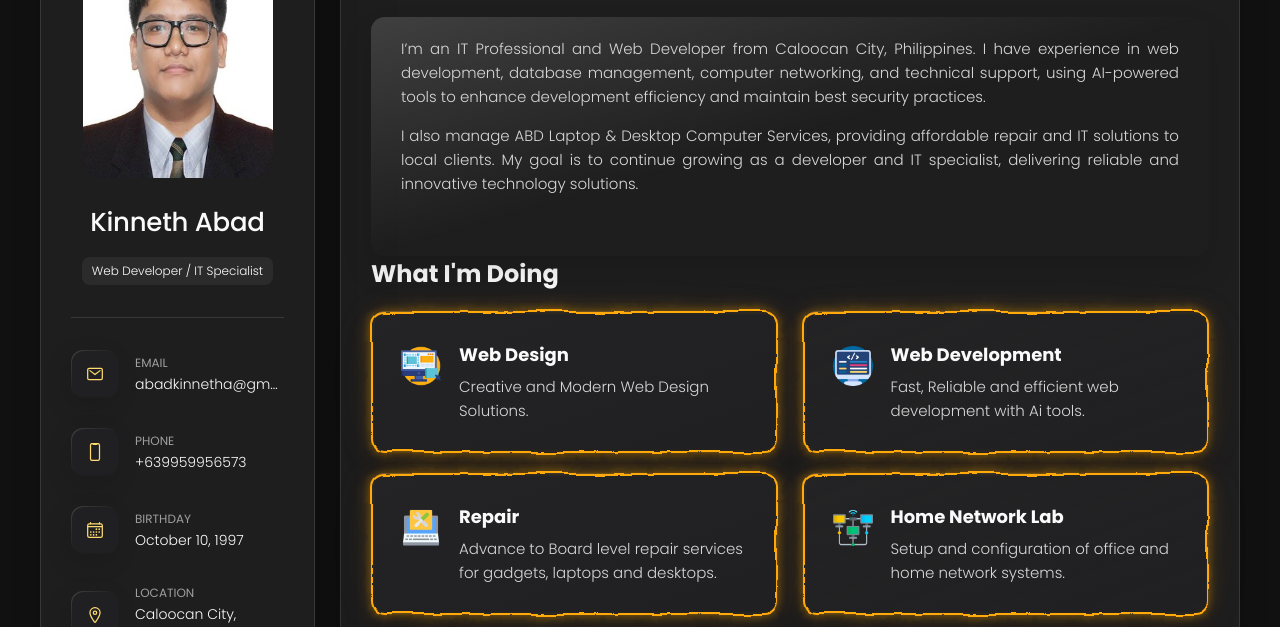
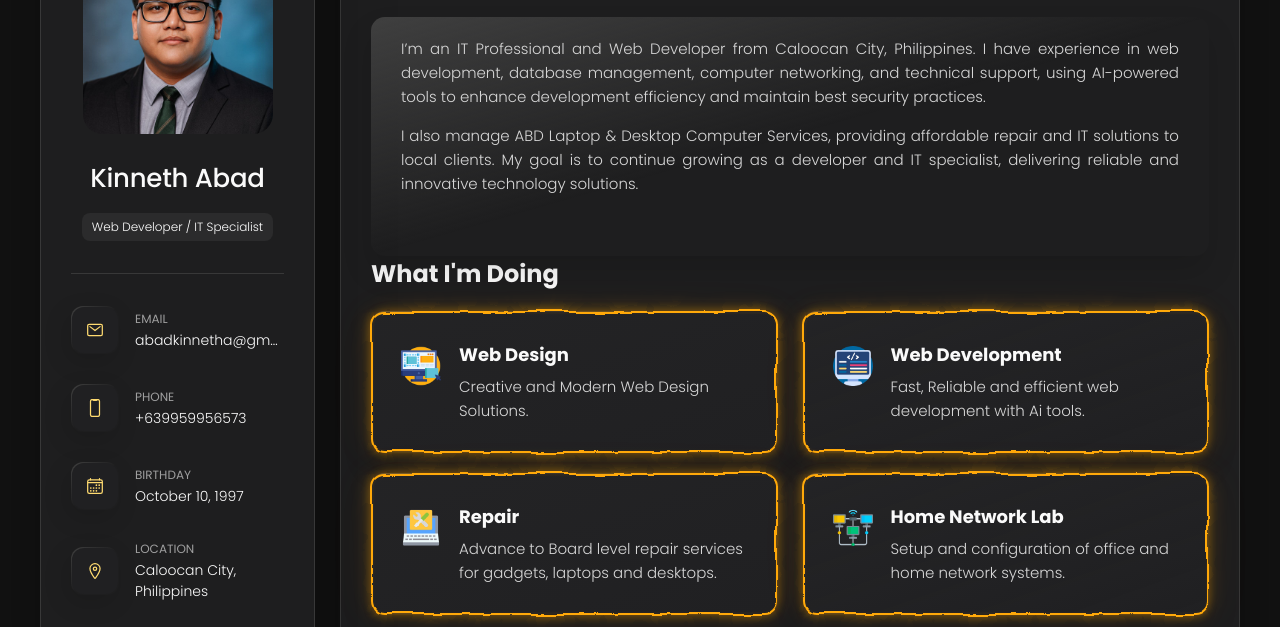
Before and after one commit to Abadkinnetha/Web-Portfolio, a plain HTML site: page index.html in a window 1280 px wide. Shown: the part 177-804 px from the top of the page. Drawn offline with nearby package versions, Linux system fonts and the light colour scheme.

Commit message:
Update avatar image in index.html
Signed-off-by: Abadkinnetha <abadkinnetha@gmail.com>

```diff
--- a/index.html
+++ b/index.html
@@ -24,7 +24,7 @@
         <aside class="sidebar " data-sidebar>
             <div class="sidebar-info">
                 <figure class="avatar-box">
-                    <img src="assets/Formal.jpg" alt="avatar" width="80">
+                    <img src="assets/photo_2025.jpg" alt="avatar" width="80">
                 </figure>
 
                 <div class="info-content">
```
